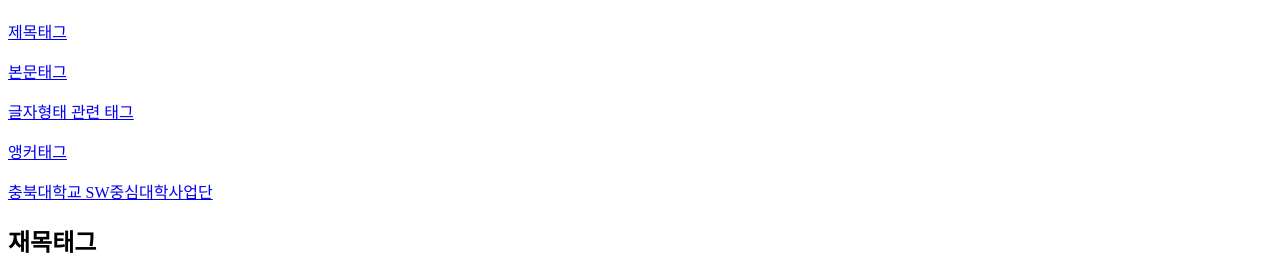
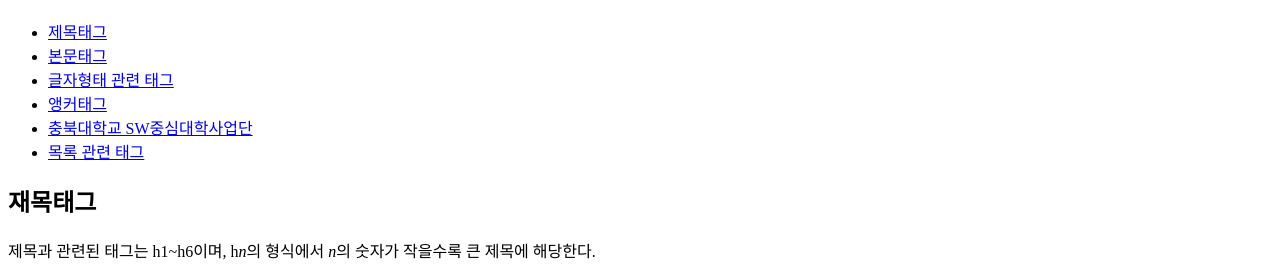
Before and after one commit to LeeMyungSeob/wp-html, a plain HTML site: page index.html in a window 1280 px wide. Shown: the part 70-336 px from the top of the page. Drawn offline with Linux system fonts and the light colour scheme.

Commit message:
목록 태그 실습

```diff
--- a/index.html
+++ b/index.html
@@ -1,17 +1,24 @@
 <!doctype html>
 <html lang="ko">
+
 <head>
     <meta charser="UTF-8">
     <title>HTML실습</title>
 </head>
+
 <body>
     <h1>HTML본문태그 정리</h1>
-        <p><a href="#content1">제목태그</a></p>
-        <p><a href="#content2">본문태그</a></p>
-        <p><a href="#content3">글자형태 관련 태그</a></p>
+    <ul>
+        <li><a href="#content1">제목태그</a></li>
+        <li><a href="#content2">본문태그</a></li>
+        <li><a href="#content3">글자형태 관련 태그</a></li>
 
-        <p><a href="./anchor.html">앵커태그</a></p>
-        <p><a href="http://sw7up.cbnu.ac.kr">충북대학교 SW중심대학사업단</a></p>
+        <li><a href="./anchor.html">앵커태그</a></li>
+        <li><a href="http://sw7up.cbnu.ac.kr">충북대학교 SW중심대학사업단</a></li>
+        <li>
+            <a href="./list.html">목록 관련 태그</a>
+        </li>
+    </ul>
 
     <h2 id="content1">재목태그</h2>
     <p>
@@ -52,4 +59,5 @@
         <del>del태그</del><br>
     </p>
 </body>
+
 </html>
```
Also changed, not shown: list.html (added, +24 -0 lines). Lines whose indentation alone changed are shown as unchanged.
